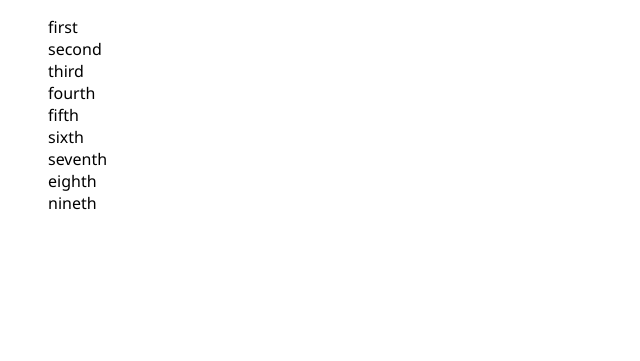
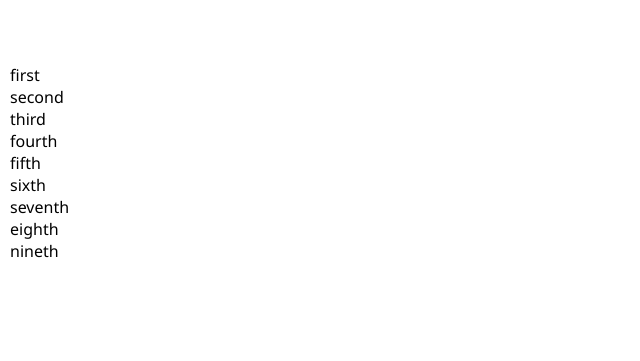
Before and after one commit to fearless40/separcel, a website with bundled scripts: page src/index.html in a window 1280 px wide. Shown: the whole page, without its empty margins (0-640 px from the left). Built offline with nearby package versions, Linux system fonts and the light colour scheme.

Commit message:
Added main app format and layout structure.

```diff
--- a/src/app.css
+++ b/src/app.css
@@ -1,5 +1,50 @@
+
+body, div, span, h1, h2, h3, p, a, dl, dt, dd, ol, ul, li,
+table, tobdy, thead, tfoot, tr, th, td {
+    margin: 0;
+    padding: 0;
+    border: 0;
+    font-size: 100%;
+    font: inherit;
+}
+
+table {
+    border-collapse:collapse;
+    border-spacing:0;
+}
+
 
 body {
     font-family: 'Segoe UI', sans-serif;
     font-size: medium;
 }
+
+#appHeader {
+    grid-area: header;
+}
+
+#appLeftSidebar {
+    grid-area: lsidebar;
+}
+
+#appRightSidebar {
+    grid-area:rsidebar;
+}
+
+#appMain {
+    grid-area:main;
+}
+
+#appFooter {
+    grid-area:footer;
+}
+
+#appRoot {
+    display:grid;
+    grid-template-columns: 10px auto 10%;
+    grid-template-rows: 4em 100% 1em;
+    grid-template-areas:
+        "header header header"
+        "lsidebar main rsidebar"
+        "footer footer footer";
+}
--- a/src/app.ts
+++ b/src/app.ts
@@ -27,3 +27,69 @@ window.onload = () => {
     greeter.start();
 };
 */
+
+
+export const enum AppPositions {
+    header,
+    lbar,
+    main,
+    rbar,
+    footer
+};
+
+export class App {
+    private root: HTMLElement;
+    private header: HTMLElement;
+    private lbar: HTMLElement;
+    private main: HTMLElement;
+    private rbar: HTMLElement;
+    private footer: HTMLElement;
+
+    constructor() {
+        this.root = document.getElementById("appRoot");
+        this.header = document.getElementById("appHeader");
+        this.lbar = document.getElementById("appLeftSidebar");
+        this.main = document.getElementById("appMain");
+        this.rbar = document.getElementById("appRightSidebar");
+        this.footer = document.getElementById("appFooter");
+    }
+
+    private getPosition(position: AppPositions): HTMLElement {
+        switch (position) {
+            case AppPositions.header:
+                return this.header;
+            case AppPositions.main:
+                return this.main;
+            case AppPositions.lbar:
+                return this.lbar;
+            case AppPositions.rbar:
+                return this.rbar;
+            case AppPositions.footer:
+                return this.footer;
+        }
+    }
+
+    addUI(position: AppPositions, element: HTMLElement | DocumentFragment) {
+        const pos = this.getPosition(position);
+        pos.appendChild(element);
+    }
+
+    replaceUI(position: AppPositions, element: HTMLElement | DocumentFragment) {
+        const pos = this.getPosition(position);
+        const range = document.createRange();
+        range.selectNodeContents(pos);
+        range.deleteContents();
+        pos.appendChild(element);
+    }
+
+
+    static Run() {
+        const app = new App();
+        window["app"] = app;
+    }
+}
+
+
+export function GetApp() : App {
+    return <App>window["app"];
+}
--- a/src/index.html
+++ b/src/index.html
@@ -9,6 +9,14 @@
     <link href="./widgets/BasicList/ListWidget.css" type="text/css" rel="stylesheet" />
 </head>
 <body>
+
+    <div id="appRoot">
+        <div id="appHeader"></div>
+        <div id="appLeftSidebar"></div>
+        <div id="appMain"></div>
+        <div id="appRightSidebar"></div>
+        <div id="appFooter"></div>
+    </div>
     <div id="MainContent"></div>
     <div id="ListTest"/>
     <script type="module" src="main.ts"></script>
--- a/src/main.ts
+++ b/src/main.ts
@@ -11,7 +11,7 @@ import { ColumnPainter } from "./widgets/Schedule/ColumnPainter";
 //import { IndexDB } from "./database/dbindexdb";
 import { ObservableArray } from "./data/ObservableArray";
 import { BasicList, BasicListNodeRenderString } from "./widgets/BasicList/BasicList";
-
+import {App, GetApp, AppPositions} from "./app"
 
 async function main() : Promise<void> {
     let el = document.getElementById("MainContent");
@@ -71,13 +71,14 @@ async function main() : Promise<void> {
     let listrootelement = document.getElementById("ListTest");
     const values = ["first", "second", "third", "fourth", "fifth", "sixth", "seventh", "eighth", "nineth", "tenth"]
     let listview = new ObservableArray<string>(values);
-    const listwidget = new BasicList<string>(listrootelement, listview, new BasicListNodeRenderString());
-    listwidget.render();
+    const listwidget = new BasicList<string>(listview, new BasicListNodeRenderString());
+    GetApp().replaceUI(AppPositions.main,listwidget.render());
 
 
     //console.log(ret);
 }
 
 window.onload = () => {
+    App.Run();
     main();
 }
--- a/src/widgets/BasicList/BasicList.ts
+++ b/src/widgets/BasicList/BasicList.ts
@@ -27,7 +27,7 @@ export class BasicList<T> {
 
 
 
-    constructor(private parent_element: HTMLElement, private list: IObservableList<T>, private node_render: IBasicListNodeRender<T>) {
+    constructor(private list: IObservableList<T>, private node_render: IBasicListNodeRender<T>) {
         //list.events.onChange.addListener()
     }
 
@@ -35,13 +35,8 @@ export class BasicList<T> {
         return this.root_element;
     }
 
-    get parent() {
-        return this.parent_element;
-    }
 
-
-
-    render() {
+    render(): DocumentFragment {
         let doc = new DocumentFragment();
         this.root_element = document.createElement("ul");
         doc.appendChild(this.root_element);
@@ -50,6 +45,6 @@ export class BasicList<T> {
             this.root_element.appendChild(node);
             this.nodes.push(node);
         }
-        this.parent_element.appendChild(doc);
+        return doc;
     }
 }
```
